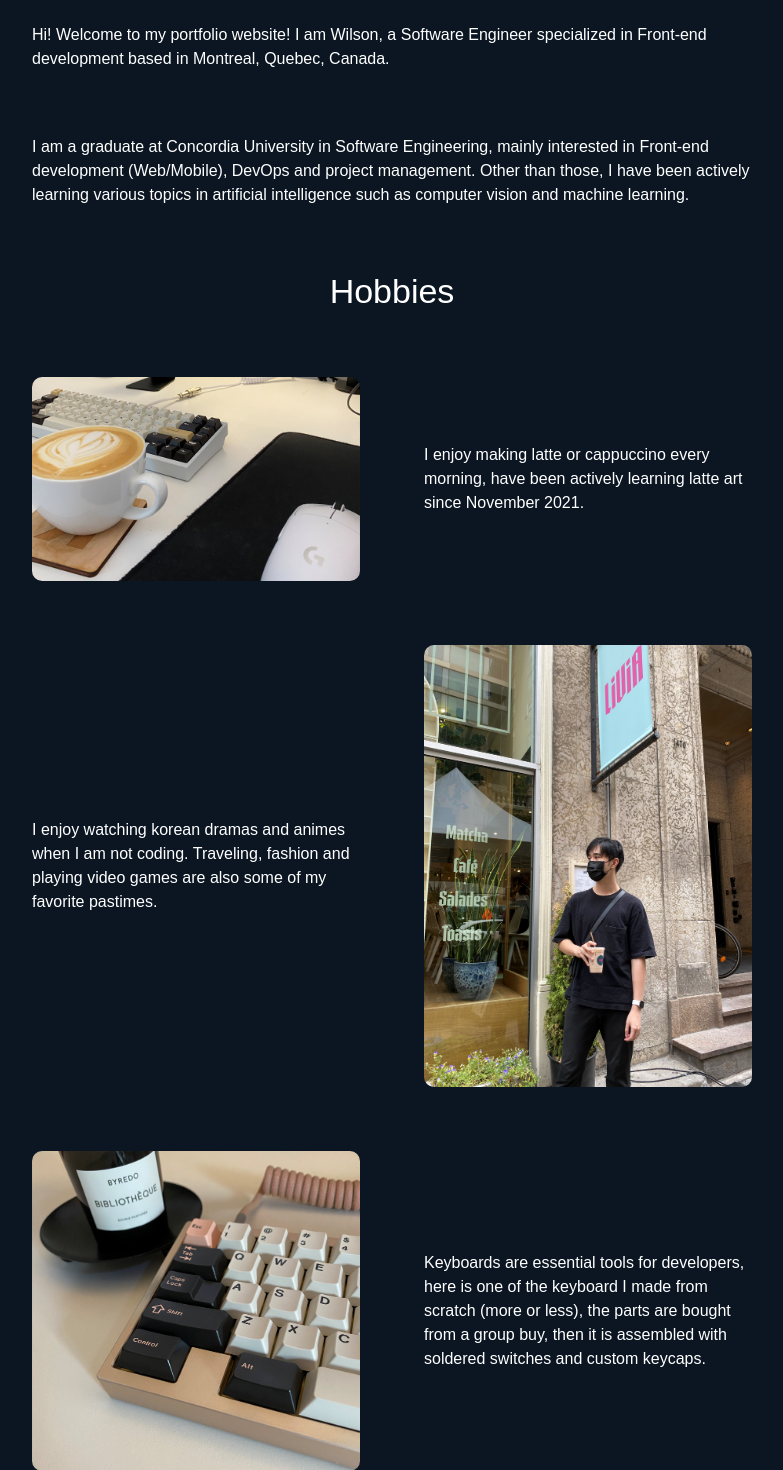
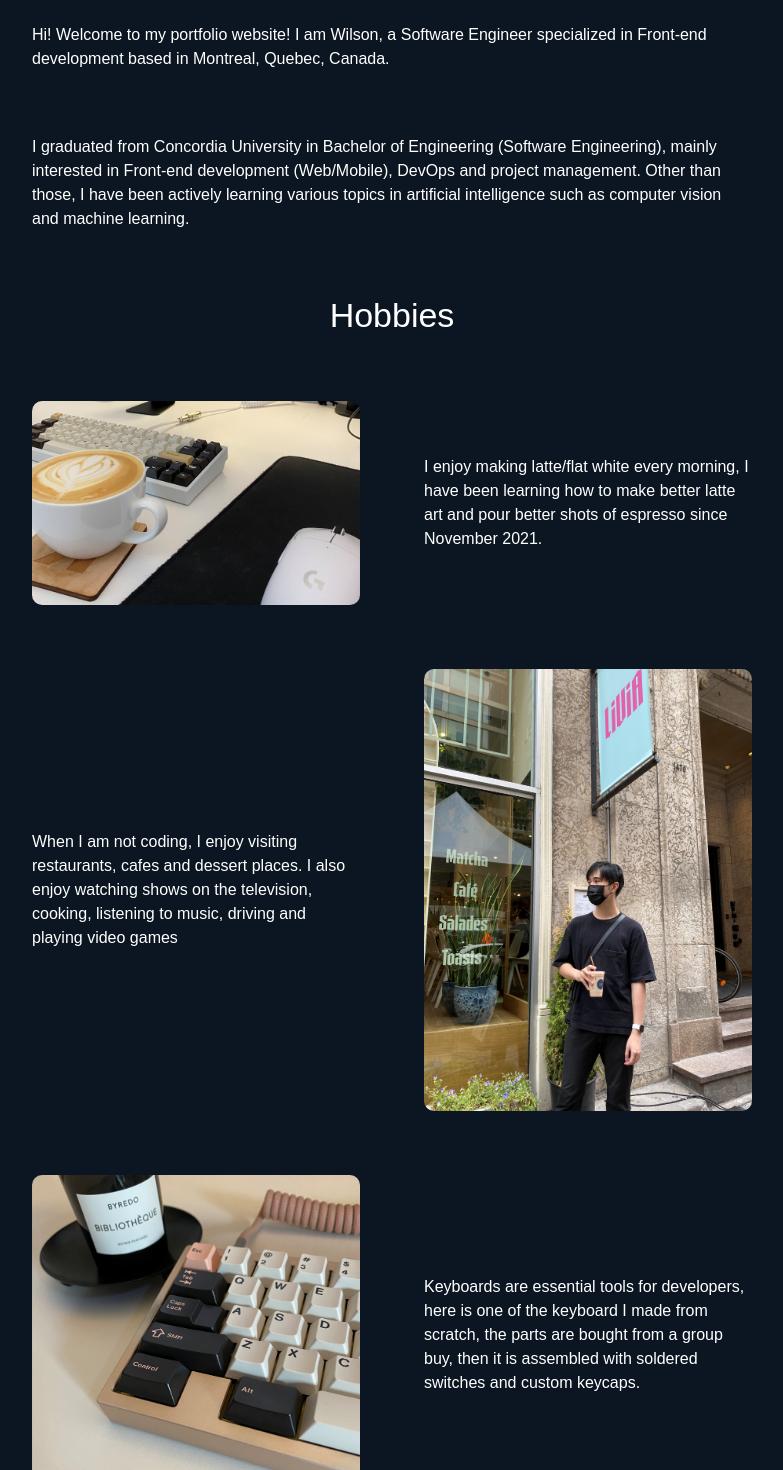
Before and after one commit to willyyhuang/portfolio, a Next.js app: page / in a window 1280 px wide. Shown: the part 220-1690 px from the top of the page, without its empty margins (248-1031 px from the left). Built offline with nearby package versions, Linux system fonts and the light colour scheme; a web font is replaced by a local one.

Commit message:
update pages

```diff
--- a/pages/index.tsx
+++ b/pages/index.tsx
@@ -71,6 +71,10 @@ const skills: SkillData[] = [
     name: 'Microsoft Azure',
     logo: '/skills/azureLogo.png',
   },
+  {
+    name: 'Latex/Overleaf',
+    logo: '/skills/overleafLogo.png',
+  },
 ]
 
 const learnings: SkillData[] = [
@@ -91,10 +95,6 @@ const learnings: SkillData[] = [
     logo: '/skills/expressjsLogo.png',
   },
   {
-    name: 'Latex/Overleaf',
-    logo: '/skills/overleafLogo.png',
-  },
-  {
     name: 'GraphQL',
     logo: '/skills/graphqlLogo.png',
   },
@@ -111,10 +111,10 @@ const About = () => (
       </Grid>
       <Grid item container xs={12} justifyContent='center'>
         <Typography>
-          I am a graduate at Concordia University in Software Engineering, mainly interested in
-          Front-end development (Web/Mobile), DevOps and project management. Other than those, I
-          have been actively learning various topics in artificial intelligence such as computer
-          vision and machine learning.
+          I graduated from Concordia University in Bachelor of Engineering (Software Engineering),
+          mainly interested in Front-end development (Web/Mobile), DevOps and project management.
+          Other than those, I have been actively learning various topics in artificial intelligence
+          such as computer vision and machine learning.
         </Typography>
       </Grid>
       <Grid item container xs={12} justifyContent='center'>
@@ -125,14 +125,15 @@ const About = () => (
       </Grid>
       <Grid item xs={6} style={{alignSelf: 'center'}}>
         <Typography>
-          I enjoy making latte or cappuccino every morning, have been actively learning latte art
-          since November 2021.
+          I enjoy making latte/flat white every morning, I have been learning how to make better
+          latte art and pour better shots of espresso since November 2021.
         </Typography>
       </Grid>
       <Grid item xs={6} style={{alignSelf: 'center'}}>
         <Typography>
-          I enjoy watching korean dramas and animes when I am not coding. Traveling, fashion and
-          playing video games are also some of my favorite pastimes.
+          When I am not coding, I enjoy visiting restaurants, cafes and dessert places. I also enjoy
+          watching shows on the television, cooking, listening to music, driving and playing video
+          games
         </Typography>
       </Grid>
       <Grid item xs={6} style={{alignSelf: 'center'}}>
@@ -144,8 +145,8 @@ const About = () => (
       <Grid item xs={6} style={{alignSelf: 'center'}}>
         <Typography>
           Keyboards are essential tools for developers, here is one of the keyboard I made from
-          scratch (more or less), the parts are bought from a group buy, then it is assembled with
-          soldered switches and custom keycaps.
+          scratch, the parts are bought from a group buy, then it is assembled with soldered
+          switches and custom keycaps.
         </Typography>
       </Grid>
     </Grid>
```
Also changed, not shown: pages/Contact.tsx (+12 -8 lines).
